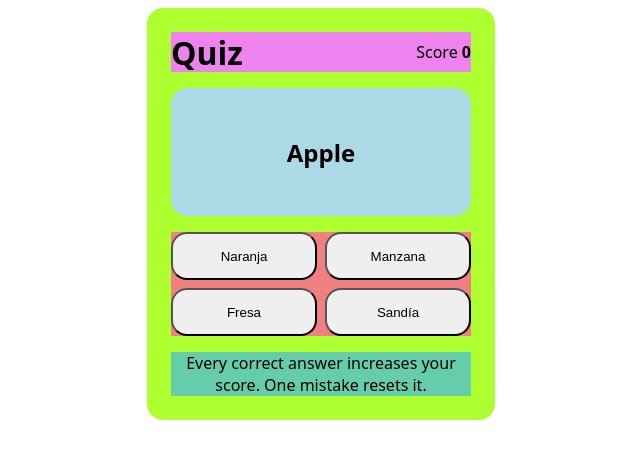
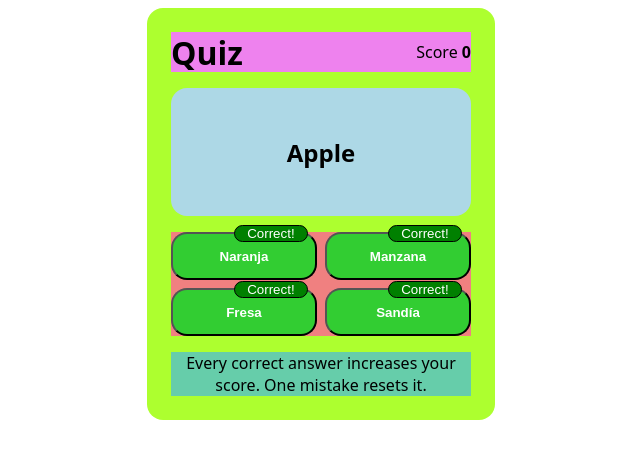
Before and after one commit to feliven/react-flashcard-quiz-coding2go, a React (Vite) app: page / in a window 1280 px wide. Shown: the top 458 px of the page, without its empty margins (319-959 px from the left). Built offline with nearby package versions, Linux system fonts and the light colour scheme.

Commit message:
cria estilo para botão clicado após resposta correta ou incorreta

```diff
--- a/src/component/AnswerOption.tsx
+++ b/src/component/AnswerOption.tsx
@@ -3,10 +3,10 @@ type AnswerOptionProps = {
   onAnswer: (option: string) => void;
 };
 
-function AnswerOption(props: AnswerOptionProps) {
+function AnswerOption({ option, onAnswer }: AnswerOptionProps) {
   return (
-    <button key={props.option} onClick={() => props.onAnswer(props.option)}>
-      {props.option}
+    <button className="correct" key={option} onClick={() => onAnswer(option)}>
+      {option}
     </button>
   );
 }
--- a/src/index.css
+++ b/src/index.css
@@ -39,6 +39,51 @@ header {
   button {
     height: 3rem;
     border-radius: 1rem;
+
+    &.correct {
+      background-color: limegreen;
+      color: white;
+      font-weight: bold;
+      position: relative;
+
+      &::after {
+        content: "Correct!";
+        background-color: green;
+        font-weight: normal;
+        width: 4.5rem;
+        border: 1px solid black;
+
+        position: absolute;
+        display: flex;
+        align-items: center;
+        justify-content: center;
+        top: -20%;
+        right: 5%;
+        border-radius: 1rem;
+      }
+    }
+
+    &.incorrect {
+      background-color: red;
+      color: white;
+      position: relative;
+
+      &::after {
+        content: "Incorrect!";
+        background-color: crimson;
+        font-weight: normal;
+        width: 4.5rem;
+        border: 1px solid black;
+
+        position: absolute;
+        display: flex;
+        align-items: center;
+        justify-content: center;
+        top: -20%;
+        right: 5%;
+        border-radius: 1rem;
+      }
+    }
   }
 }
 
```
